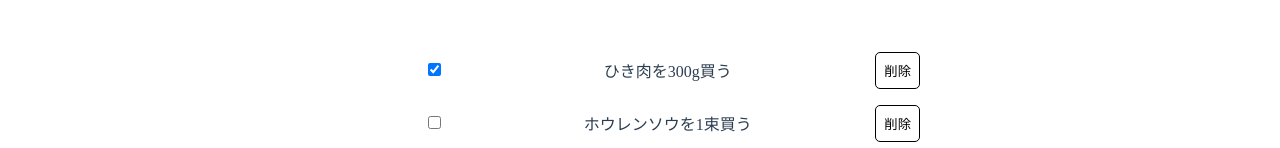
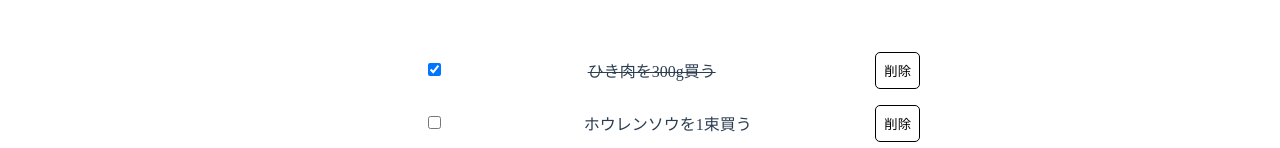
Before and after one commit to webex14-team-7/demo-team-app, a Vue app: page /memo in a window 1280 px wide. Both pictures are taken after a click on the checkbox 434 px from the left and 227 px from the top of the page. Shown: the part 158-306 px from the top of the page. Built offline with nearby package versions, Linux system fonts and the light colour scheme.

Commit message:
チェックボックスを作りました

```diff
--- a/src/views/MemoApp.vue
+++ b/src/views/MemoApp.vue
@@ -2,11 +2,12 @@
   <h1>Vue メモ</h1>
   <div class="memo-list">
     <ul class="memo-list__container">
-      <li v-for="memo in memos" v-bind:key="memo" class="memo">
+      <li v-for="(memo, index) in memos" v-bind:key="memo" class="memo">
         <div class="memo__checkbox">
-          <input type="checkbox" />
+          <input type="checkbox" v-model="memo.done" />
         </div>
-        <div class="memo__text">{{ memo.text }}</div>
+        <div v-if="memo.done" class="memo__text--done">{{ memo.text }}</div>
+        <div v-else class="memo__text">{{ memo.text }}</div>
         <button class="memo__delete" v-on:click="delateMemo(index)">
           削除
         </button>
@@ -27,12 +28,15 @@ export default {
       memos: [
         {
           text: "ひき肉を300g買う",
+          done: false,
         },
         {
           text: "ホウレンソウを1束買う",
+          done: false,
         },
         {
           text: "ピーマンを2個買う",
+          done: false,
         },
       ],
     }
@@ -40,8 +44,9 @@ export default {
   methods: {
     addMemo() {
       if (this.inputValue !== "") {
-        const memo = { text: this.inputValue }
+        const memo = { text: this.inputValue, done: false }
         this.memos.push(memo)
+        this.inputValue = ""
       }
     },
     delateMemo(index) {
```
